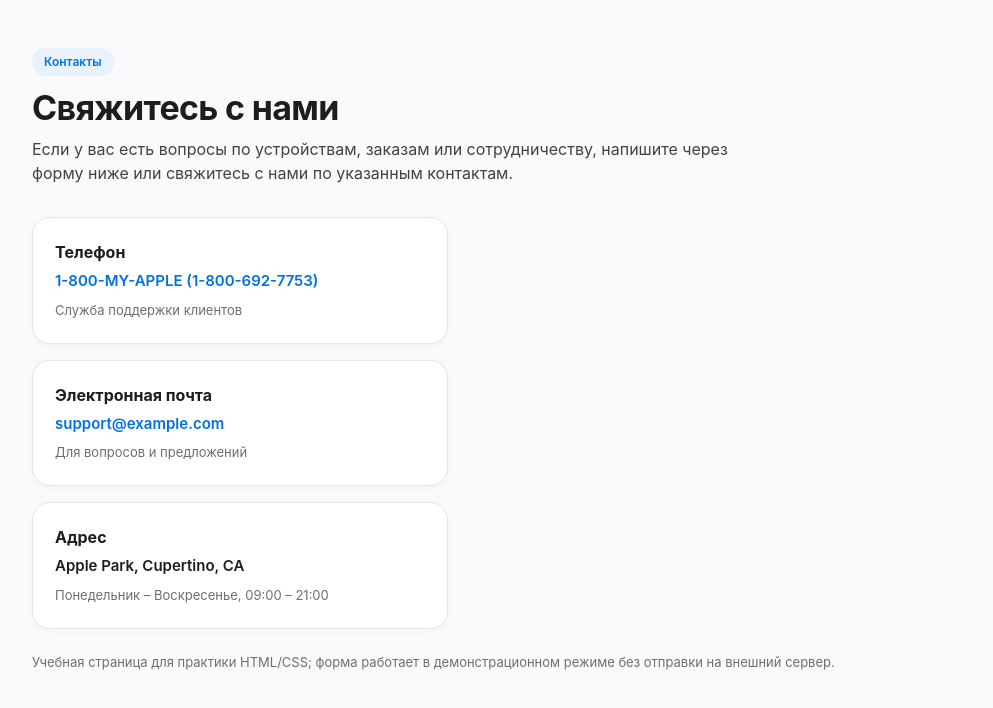
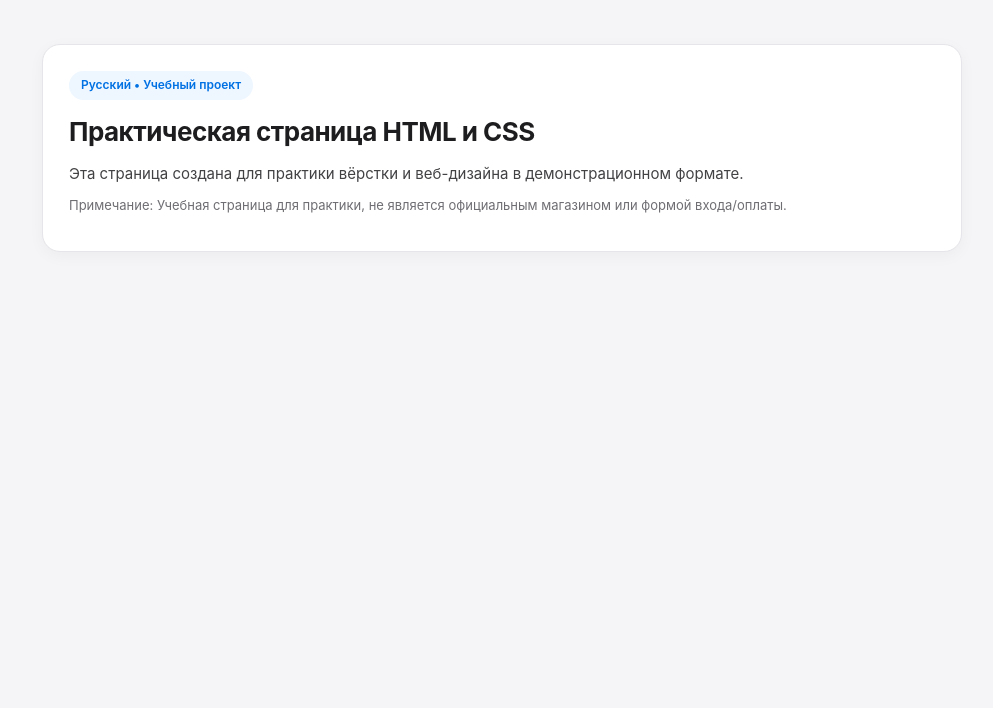
Before and after one commit to baastanovali13-bit/apple, a plain HTML site: page index-3.html in a window 1280 px wide. Shown: the whole page, without its empty margins (138-1131 px from the left). Drawn offline with Linux system fonts and the light colour scheme.

Commit message:
Update index-3.html

```diff
--- a/index-3.html
+++ b/index-3.html
@@ -1,9 +1,9 @@
   <!DOCTYPE html>
-<html lang="ru">
+<html lang="ky">
 <head>
   <meta charset="UTF-8" />
   <meta name="viewport" content="width=device-width, initial-scale=1.0" />
-  <title>Контакты — Учебный проект</title>
+  <title>Окуу баракчасы — Учебная страница</title>
   <style>
     * {
       box-sizing: border-box;
@@ -13,226 +13,70 @@
 
     body {
       font-family: -apple-system, BlinkMacSystemFont, "Segoe UI", Roboto, sans-serif;
-      background-color: #f9fafb;
+      background-color: #f5f5f7;
       color: #1d1d1f;
-      line-height: 1.5;
+      line-height: 1.55;
     }
 
-    .contact-section {
-      max-width: 980px;
-      margin: 48px auto 64px;
+    .page-wrap {
+      max-width: 960px;
+      margin: 44px auto;
       padding: 0 20px;
     }
 
-    .contact-tag {
+    .card {
+      background: #ffffff;
+      border: 1px solid #e5e5ea;
+      border-radius: 18px;
+      padding: 26px;
+      margin-bottom: 20px;
+      box-shadow: 0 4px 16px rgba(0, 0, 0, 0.04);
+    }
+
+    .badge {
       display: inline-block;
       font-size: 12px;
       font-weight: 600;
       color: #0071e3;
-      background: #e8f2ff;
+      background: #eef6ff;
       padding: 5px 12px;
       border-radius: 999px;
       margin-bottom: 12px;
     }
 
-    .contact-header h1 {
-      font-size: 34px;
-      line-height: 1.15;
+    h1, h2 {
+      font-size: 26px;
       margin-bottom: 10px;
       letter-spacing: -0.02em;
     }
 
-    .contact-lead {
-      font-size: 16px;
+    p {
+      font-size: 15px;
       color: #424245;
-      max-width: 720px;
-      margin-bottom: 32px;
+      margin-bottom: 10px;
     }
 
-    .contact-layout {
-      display: grid;
-      grid-template-columns: 1fr 1.2fr;
-      gap: 24px;
-      align-items: start;
-    }
-
-    .contact-info {
-      display: flex;
-      flex-direction: column;
-      gap: 16px;
-    }
-
-    .contact-card {
-      background: #ffffff;
-      border-radius: 18px;
-      padding: 22px;
-      border: 1px solid #e5e5ea;
-      box-shadow: 0 2px 10px rgba(0, 0, 0, 0.03);
-      transition: transform 0.2s ease, box-shadow 0.2s ease;
-    }
-
-    .contact-card:hover {
-      transform: translateY(-2px);
-      box-shadow: 0 10px 24px rgba(0, 0, 0, 0.06);
-    }
-
-    .contact-card h2 {
-      font-size: 16px;
-      margin-bottom: 6px;
-      color: #1d1d1f;
-    }
-
-    .contact-card p {
-      font-size: 15px;
-      font-weight: 600;
-      margin-bottom: 4px;
-      color: #1d1d1f;
-    }
-
-    .contact-card a {
-      color: #0071e3;
-      text-decoration: none;
-    }
-
-    .contact-card a:hover {
-      text-decoration: underline;
-    }
-
-    .contact-card span {
+    .note {
       font-size: 13px;
       color: #6e6e73;
-    }
-
-    .contact-form {
-      background: #ffffff;
-      border-radius: 18px;
-      padding: 24px;
-      border: 1px solid #e5e5ea;
-      box-shadow: 0 2px 10px rgba(0, 0, 0, 0.03);
-    }
-
-    .form-group {
-      margin-bottom: 16px;
-    }
-
-    .form-group label {
-      display: block;
-      font-size: 14px;
-      font-weight: 500;
-      margin-bottom: 6px;
-      color: #1d1d1f;
-    }
-
-    .form-group input,
-    .form-group textarea {
-      width: 100%;
-      padding: 11px 14px;
-      border-radius: 12px;
-      border: 1px solid #d2d2d7;
-      background: #f9fafb;
-      font-size: 14px;
-      font-family: inherit;
-      color: #1d1d1f;
-      outline: none;
-      transition: border-color 0.2s ease, box-shadow 0.2s ease, background 0.2s ease;
-    }
-
-    .form-group input:focus,
-    .form-group textarea:focus {
-      background: #ffffff;
-      border-color: #0071e3;
-      box-shadow: 0 0 0 3px rgba(0, 113, 227, 0.15);
-    }
-
-    .contact-submit {
-      width: 100%;
-      background: #0071e3;
-      color: #ffffff;
-      border: none;
-      padding: 12px 20px;
-      border-radius: 12px;
-      font-size: 15px;
-      font-weight: 500;
-      cursor: pointer;
-      transition: background 0.2s ease;
-    }
-
-    .contact-submit:hover {
-      background: #005bb5;
-    }
-
-    .form-status {
-      margin-top: 12px;
-      font-size: 13px;
-      color: #1b7f3b;
-      min-height: 18px;
-    }
-
-    .demo-note {
-      margin-top: 24px;
-      font-size: 13px;
-      color: #6e6e73;
-    }
-
-    @media (max-width: 780px) {
-      .contact-layout {
-        grid-template-columns: 1fr;
-      }
-
-      .contact-header h1 {
-        font-size: 28px;
-      }
+      margin-top: 8px;
     }
   </style>
 </head>
 <body>
-  <section id="contact" class="contact-section">
-    <div class="contact-header">
-      <span class="contact-tag">Контакты</span>
-      <h1>Свяжитесь с нами</h1>
-      <p class="contact-lead">
-        Если у вас есть вопросы по устройствам, заказам или сотрудничеству, напишите через форму ниже или свяжитесь с нами по указанным контактам.
-      </p>
-    </div>
-
-    <div class="contact-layout">
-      <div class="contact-info">
-        <div class="contact-card">
-          <h2>Телефон</h2>
-          <p><a href="tel:18006927753">1-800-MY-APPLE (1-800-692-7753)</a></p>
-          <span>Служба поддержки клиентов</span>
-        </div>
-
-        <div class="contact-card">
-          <h2>Электронная почта</h2>
-          <p><a href="mailto:support@example.com">support@example.com</a></p>
-          <span>Для вопросов и предложений</span>
-        </div>
-
-        <div class="contact-card">
-          <h2>Адрес</h2>
-          <p>Apple Park, Cupertino, CA</p>
-          <span>Понедельник – Воскресенье, 09:00 – 21:00</span>
-        </div>
-      </div>
+  <main class="page-wrap">
 
 
-    </div>
-
-    <p class="demo-note">
-      Учебная страница для практики HTML/CSS; форма работает в демонстрационном режиме без отправки на внешний сервер.
-    </p>
-  </section>
-
-  <script>
-    const form = document.getElementById("contactForm");
-    const statusEl = document.getElementById("formStatus");
-
-    form.addEventListener("submit", function (event) {
-      event.preventDefault();
-      statusEl.textContent = "Сообщение сохранено в демо-режиме.";
-      form.reset();
-    });
-  </script>
+    <section class="card">
+      <span class="badge">Русский • Учебный проект</span>
+      <h2>Практическая страница HTML и CSS</h2>
+      <p>
+        Эта страница создана для практики вёрстки и веб-дизайна в демонстрационном формате.
+      </p>
+      <p class="note">
+        Примечание: Учебная страница для практики, не является официальным магазином или формой входа/оплаты.
+      </p>
+    </section>
+  </main>
 </body>
 </html>
```
